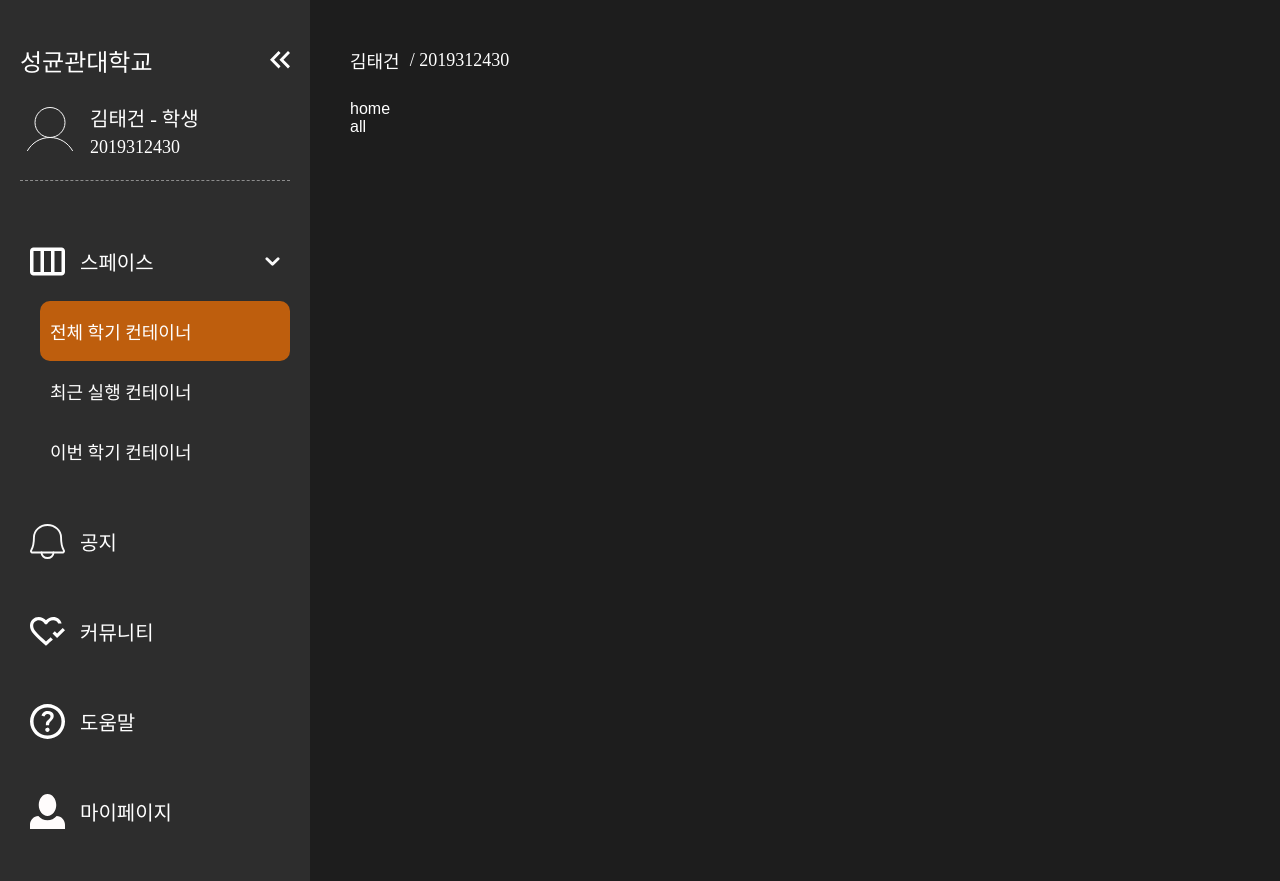
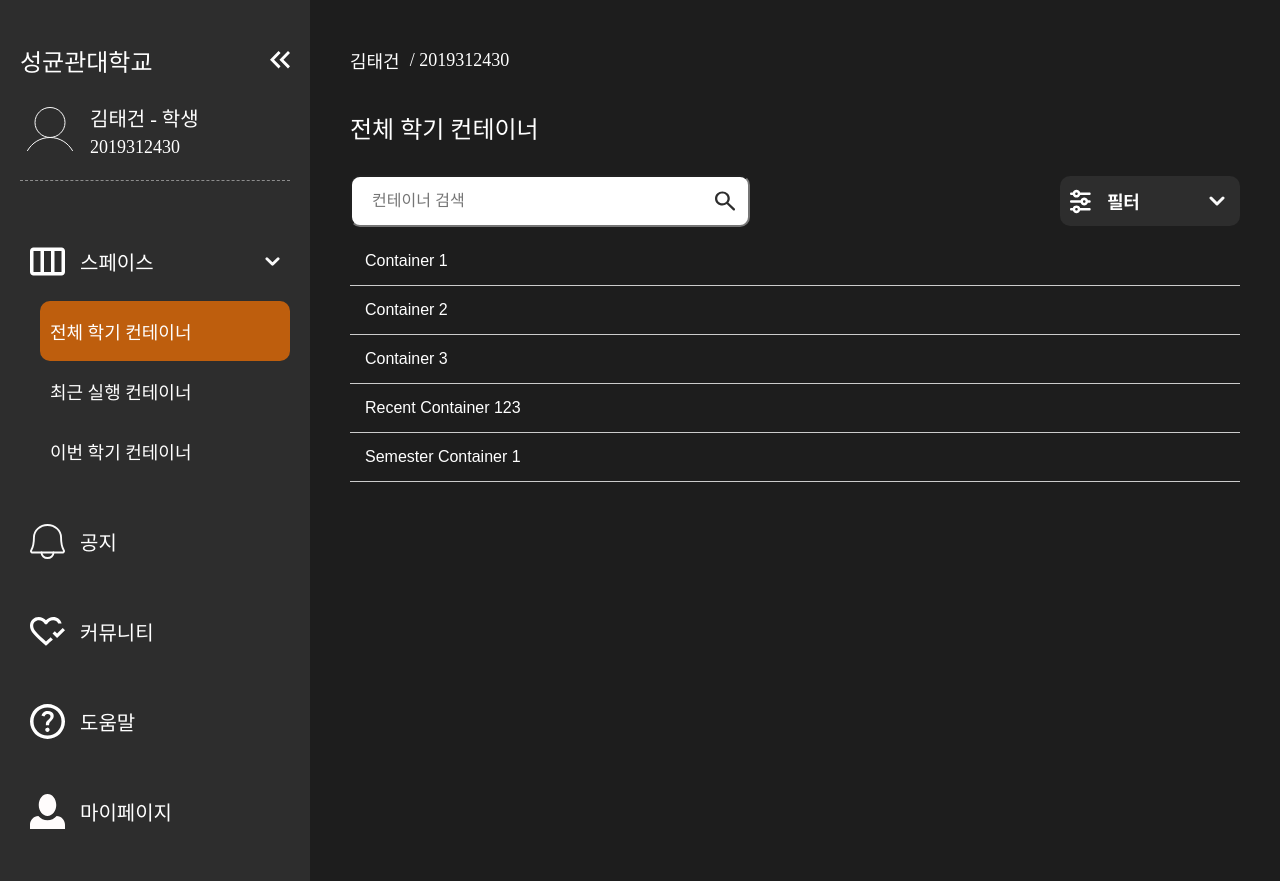
Before and after one commit to Taegon21/devroom-client, a Next.js app: page /container/all in a window 1280 px wide. Built offline with nearby package versions, Linux system fonts and the light colour scheme.

Commit message:
✨ Implement container header section

```diff
--- /dev/null
+++ b/src/app/(main)/container/[id]/page.module.css
@@ -0,0 +1,77 @@
+.container {
+  max-width: 1200px;
+  position: relative;
+}
+
+.headerTitle {
+  font-size: 24px;
+  font-family: "Pretendard-bold";
+  padding: 10px 0;
+}
+
+.searchContainer {
+  margin-top: 20px;
+}
+
+.header {
+  display: flex;
+  align-items: center;
+  justify-content: space-between;
+}
+
+.searchBox {
+  position: relative;
+  width: 100%;
+  width: 400px;
+}
+
+.searchInput {
+  width: 100%;
+  padding: 15px 40px 15px 20px;
+  font-size: 16px;
+  border-radius: 10px;
+}
+
+.searchIcon {
+  position: absolute;
+  right: 15px;
+  top: 50%;
+  transform: translateY(-50%);
+  fill: var(--gray-color);
+}
+
+.searchInput:focus-visible {
+  border-color: var(--orange-color);
+  outline: var(--orange-color);
+  outline-width: 5px;
+}
+
+.searchInput:focus + .searchIcon {
+  fill: var(--orange-color);
+}
+
+.results {
+  margin-top: 10px;
+}
+
+.resultItem {
+  padding: 15px;
+  border-bottom: 1px solid #ccc;
+}
+
+/* 미디어 쿼리 추가 */
+@media (max-width: 768px) {
+  .header {
+    flex-direction: column;
+    align-items: stretch;
+    gap: 10px;
+  }
+
+  .searchBox {
+    width: 300px;
+  }
+
+  .filter {
+    width: 100%;
+  }
+}
--- a/src/app/(main)/container/[id]/page.tsx
+++ b/src/app/(main)/container/[id]/page.tsx
@@ -1,17 +1,79 @@
-// 파라미터 가져와서 출력하기
-
 "use client";
 
 import { useParams } from "next/navigation";
+import { useState, useEffect } from "react";
+import SearchIcon from "/public/icons/Search.svg";
+import styles from "./page.module.css";
+import Filter from "@/components/home/Filter";
 
 export default function Home() {
   const param = useParams();
-  console.log("🚀 ~ file: page.tsx:9 ~ Home ~ param:", param);
-  console.log("🚀 ~ file: page.tsx:5 ~ Home ~ Home");
+  const container = param.id;
+
+  const title =
+    container === "recent"
+      ? "최근 실행 컨테이너"
+      : container === "semester"
+      ? "이번 학기 컨테이너"
+      : "전체 학기 컨테이너";
+
+  // 검색 상태
+  const [searchQuery, setSearchQuery] = useState("");
+  const [results, setResults] = useState<string[]>([]);
+  const [_, setFilterOption] = useState<string | null>(null);
+
+  const allContainers = [
+    "Container 1",
+    "Container 2",
+    "Container 3",
+    "Recent Container 123",
+    "Semester Container 1",
+  ];
+
+  useEffect(() => {
+    if (searchQuery === "") {
+      setResults(allContainers);
+    } else {
+      const filteredResults = allContainers.filter((container) =>
+        container.toLowerCase().includes(searchQuery.toLowerCase())
+      );
+      setResults(filteredResults);
+    }
+  }, [searchQuery]);
+
+  const handleSearch = (event: React.ChangeEvent<HTMLInputElement>) => {
+    setSearchQuery(event.target.value);
+  };
+
+  const handleFilterSelect = (option: string) => {
+    setFilterOption(option);
+  };
+
   return (
-    <>
-      <div>home</div>
-      <div>{param.id}</div>
-    </>
+    <div className={styles.container}>
+      <div className={styles.headerTitle}>{title}</div>
+      <div className={styles.searchContainer}>
+        <div className={styles.header}>
+          <div className={styles.searchBox}>
+            <input
+              type="text"
+              value={searchQuery}
+              onChange={handleSearch}
+              placeholder="컨테이너 검색"
+              className={styles.searchInput}
+            />
+            <SearchIcon className={styles.searchIcon} />
+          </div>
+          <Filter onSelect={handleFilterSelect} />
+        </div>
+      </div>
+      <div className={styles.results}>
+        {results.map((result, index) => (
+          <div key={index} className={styles.resultItem}>
+            {result}
+          </div>
+        ))}
+      </div>
+    </div>
   );
 }
--- a/src/app/(main)/layout.module.css
+++ b/src/app/(main)/layout.module.css
@@ -2,6 +2,7 @@
   display: flex;
   min-height: 100dvh;
   background-color: var(--black-color);
+  overflow-x: auto;
 }
 
 .sidebar {
@@ -111,6 +112,7 @@
   background-color: var(--black-color);
   padding: 100px 40px 0;
   transition: margin-left 0.3s ease;
+  min-width: 500px;
 }
 
 .content.shifted {
--- /dev/null
+++ b/src/components/home/Filter.module.css
@@ -0,0 +1,49 @@
+.filter {
+  width: 180px;
+  position: relative; /* 부모 요소를 relative로 설정 */
+}
+
+.filterButton {
+  width: 100%;
+  height: 50px;
+  display: flex;
+  background-color: var(--gray-color);
+  border-radius: 10px;
+  padding: 10px;
+  align-items: center;
+  justify-content: space-between;
+  gap: 10px;
+}
+
+.icon {
+  cursor: pointer;
+  padding: 5px;
+}
+
+.filterOptions {
+  color: var(--white-color);
+  display: flex;
+  flex-direction: column;
+  position: absolute;
+  top: 40px;
+  right: 0;
+  width: 100%;
+  background-color: var(--gray-color);
+  border-bottom-left-radius: 10px;
+  border-bottom-right-radius: 10px;
+  padding: 0 10px;
+  overflow: hidden;
+  max-height: 0;
+  gap: 10px;
+  transition: max-height 0.3s ease-out, 0.3s ease-out;
+  z-index: 1;
+  cursor: pointer;
+}
+.filterOptions div:hover {
+  color: var(--orange-color);
+}
+
+.filterOptions.open {
+  padding: 20px 10px 10px 10px;
+  max-height: 200px;
+}
--- /dev/null
+++ b/src/components/home/Filter.tsx
@@ -0,0 +1,61 @@
+"use client";
+
+import { useState } from "react";
+import { useRouter } from "next/navigation";
+import FilterIcon from "/public/icons/Filter.svg";
+import DownIcon from "/public/icons/Down.svg";
+import UpIcon from "/public/icons/Up.svg";
+import styles from "./Filter.module.css";
+
+interface FilterProps {
+  onSelect: (option: string) => void;
+}
+
+export default function Filter({ onSelect }: FilterProps) {
+  const [isFilterOpen, setFilterOpen] = useState(false);
+  const router = useRouter();
+
+  const toggleFilter = () => {
+    setFilterOpen(!isFilterOpen);
+  };
+
+  const handleSelect = (option: string) => {
+    onSelect(option);
+    setFilterOpen(false);
+    switch (option) {
+      case "전체 학기":
+        router.push("/container/all");
+        break;
+      case "최근 실행":
+        router.push("/container/recent");
+        break;
+      case "이번 학기":
+        router.push("/container/semester");
+        break;
+      default:
+        break;
+    }
+  };
+
+  return (
+    <div className={styles.filter}>
+      <div className={styles.filterButton}>
+        <FilterIcon />
+        <div className={styles.icon}>
+          {isFilterOpen ? (
+            <UpIcon onClick={toggleFilter} />
+          ) : (
+            <DownIcon onClick={toggleFilter} />
+          )}
+        </div>
+      </div>
+      <div
+        className={`${styles.filterOptions} ${isFilterOpen ? styles.open : ""}`}
+      >
+        <div onClick={() => handleSelect("전체 학기")}>전체 학기</div>
+        <div onClick={() => handleSelect("최근 실행")}>최근 실행</div>
+        <div onClick={() => handleSelect("이번 학기")}>이번 학기</div>
+      </div>
+    </div>
+  );
+}
```
Also changed, not shown: public/icons/Filter.svg (added), public/icons/Up.svg (added), src/components/home/Container.module.css (added), src/components/home/Container.tsx (added).
